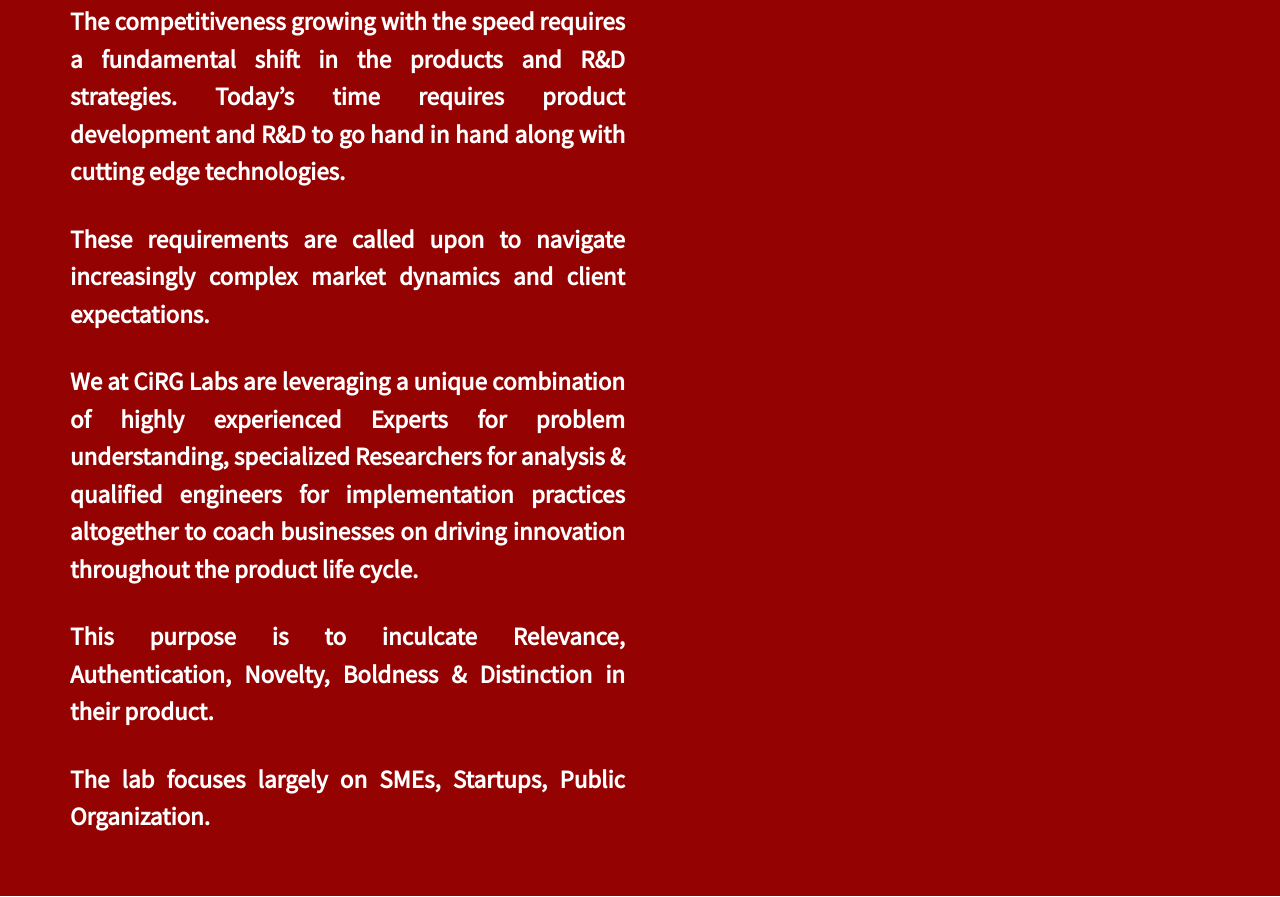
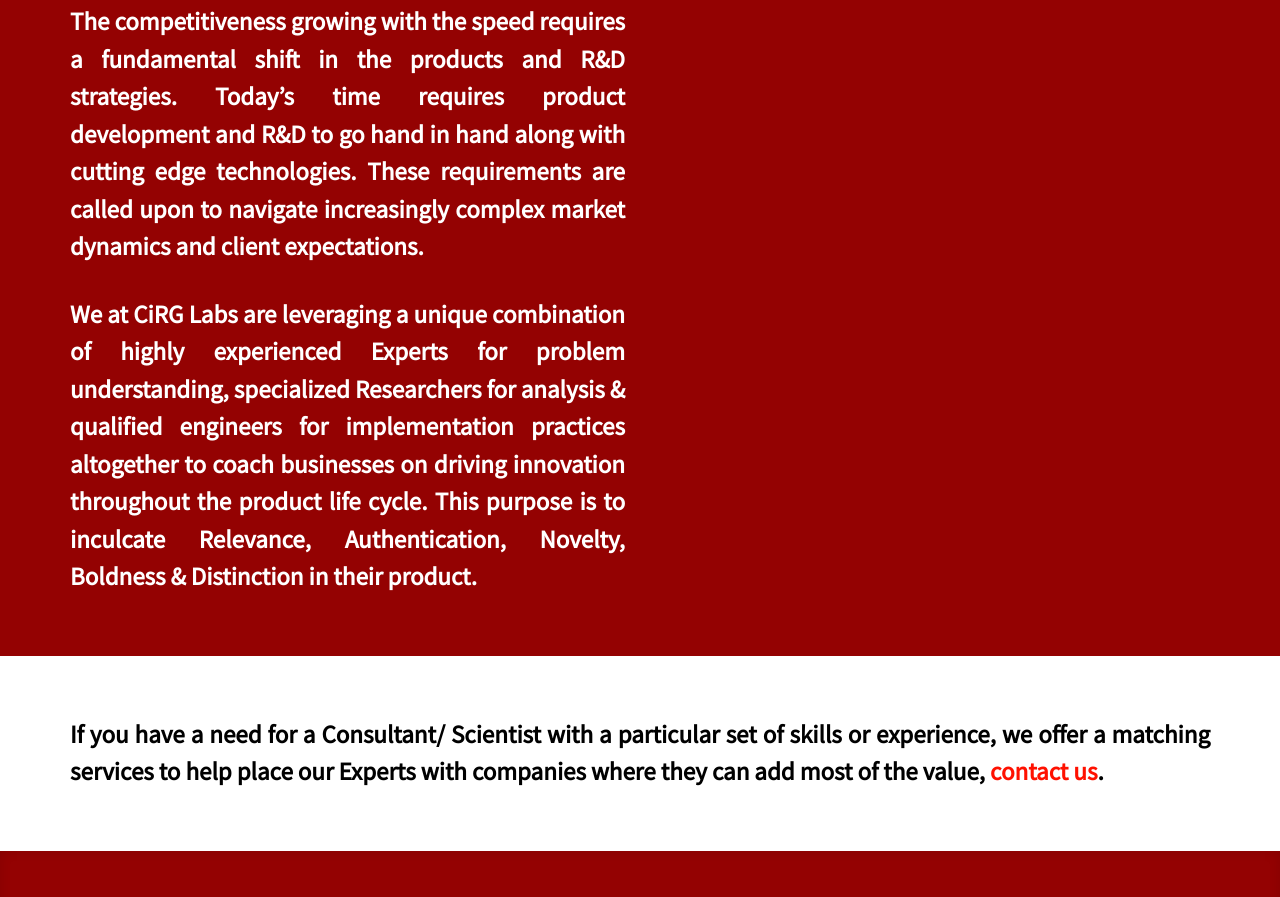
Before and after one commit to nirmalnishant645/CiRG-AI-Labs, a plain HTML site: page index.html in a window 1280 px wide. Shown: the part 1003-1900 px from the top of the page. Drawn offline with Linux system fonts and the light colour scheme; files whose address does not match are found by name.

Commit message:
CiRG Indx

```diff
--- a/index.html
+++ b/index.html
@@ -47,7 +47,7 @@
         <ul>
           <li class="active"><a href="#about">About</a></li>
           <li><a href="particle/service/index.html">Consulting</a></li>
-          <li><a href="r&d.html">R&D Approaches</a></li>
+          <li><a href="particle/service/r&d.html">R&D Approaches</a></li>
           <li><a href="insights.html">Featured Insights</a></li>
           <li><a href="team.html">Experts</a></li>
           <li><a href="career.html">Career</a></li>
@@ -67,7 +67,7 @@
 <!-- partial -->
     <div class="container">
       <div class="intro-info">
-        <h2>Providing<br><span>solutions</span><br>for your business!</h2>
+        <h2><span>Integrating</span> Explorative Sciences<br>and Disruptive Technologies<br>in <span>Pursuit</span> of your<br>Business <span>Outgrowth.</span></h2>
         <div>
           <a href="#about" class="btn-get-started scrollto">Get Started</a>
         </div>
@@ -87,12 +87,12 @@
 
           <div class="col-lg-6 wow fadeInUp pt-4 pt-lg-0 order-2 order-lg-1">
             <p style = 'font-size: 25px; line-height: 1.5;' align = 'justify'><strong>
-              The competitiveness growing with the speed requires a fundamental shift in the products and R&D strategies. Today’s time requires product development and R&D to go hand in hand along with cutting edge technologies.</p>
-            <p style = 'font-size: 25px; line-height: 1.5;' align = 'justify'>These requirements are called upon to navigate increasingly complex market dynamics and client expectations.</p>
-            <p style = 'font-size: 25px; line-height: 1.5;' align = 'justify'>We at CiRG Labs are leveraging a unique combination of highly experienced Experts for problem understanding, specialized Researchers for analysis & qualified engineers for implementation practices altogether to coach businesses on driving innovation throughout the product life cycle.</p>
-            <p style = 'font-size: 25px; line-height: 1.5;' align = 'justify'>This purpose is to inculcate Relevance, Authentication, Novelty, Boldness & Distinction in their  product.</p>
-            <p style = 'font-size: 25px; line-height: 1.5;' align = 'justify'>The lab focuses largely on SMEs, Startups, Public Organization.</p>
-
+              The competitiveness growing with the speed requires a fundamental shift in the products and R&D strategies.
+              Today’s time requires product development and R&D to go hand in hand along with cutting edge technologies.
+              These requirements are called upon to navigate increasingly complex market dynamics and client expectations.</p>
+              <p style = 'font-size: 25px; line-height: 1.5;' align = 'justify'>
+              We at CiRG Labs are leveraging a unique combination of highly experienced Experts for problem understanding, specialized Researchers for analysis & qualified engineers for implementation practices altogether to coach businesses on driving innovation throughout the product life cycle.
+              This purpose is to inculcate Relevance, Authentication, Novelty, Boldness & Distinction in their product.
               </strong></p>
           </div>
 
@@ -104,7 +104,7 @@
     <section id="about">
         <div class="container">
           <div class="row about-container">
-              <p style = 'font-size: 22px; line-height: 1.5;' align = 'justify'><strong>
+              <p style = 'font-size: 25px; line-height: 1.5;' align = 'justify'><strong>
                 If you have a need for a Consultant/ Scientist with a particular set of skills or experience, we offer a matching services to help place our Experts with companies where they can add most of the value, <a href = "connect.html">contact us</a>.
               </strong></p>
             </div>
```
